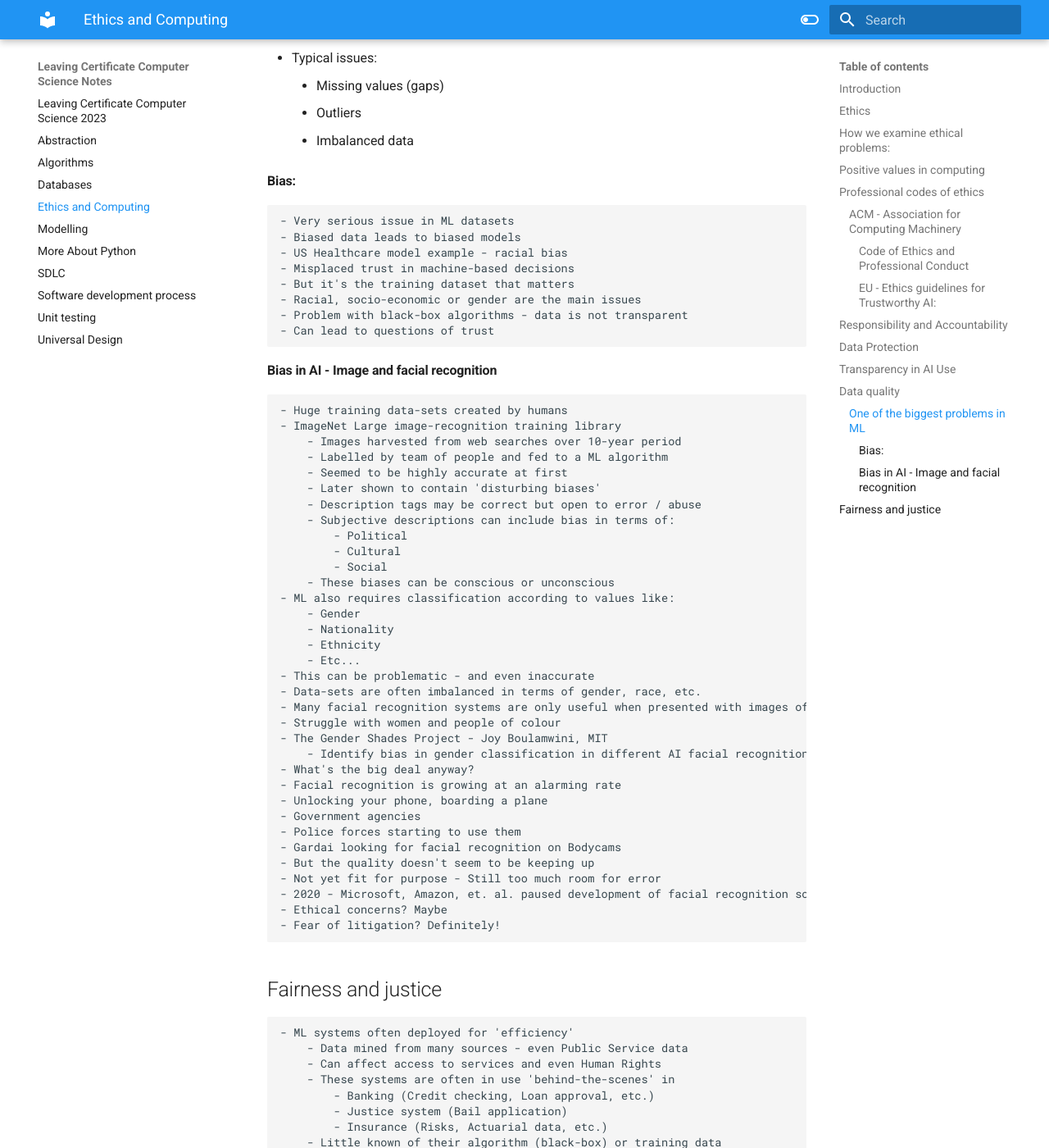
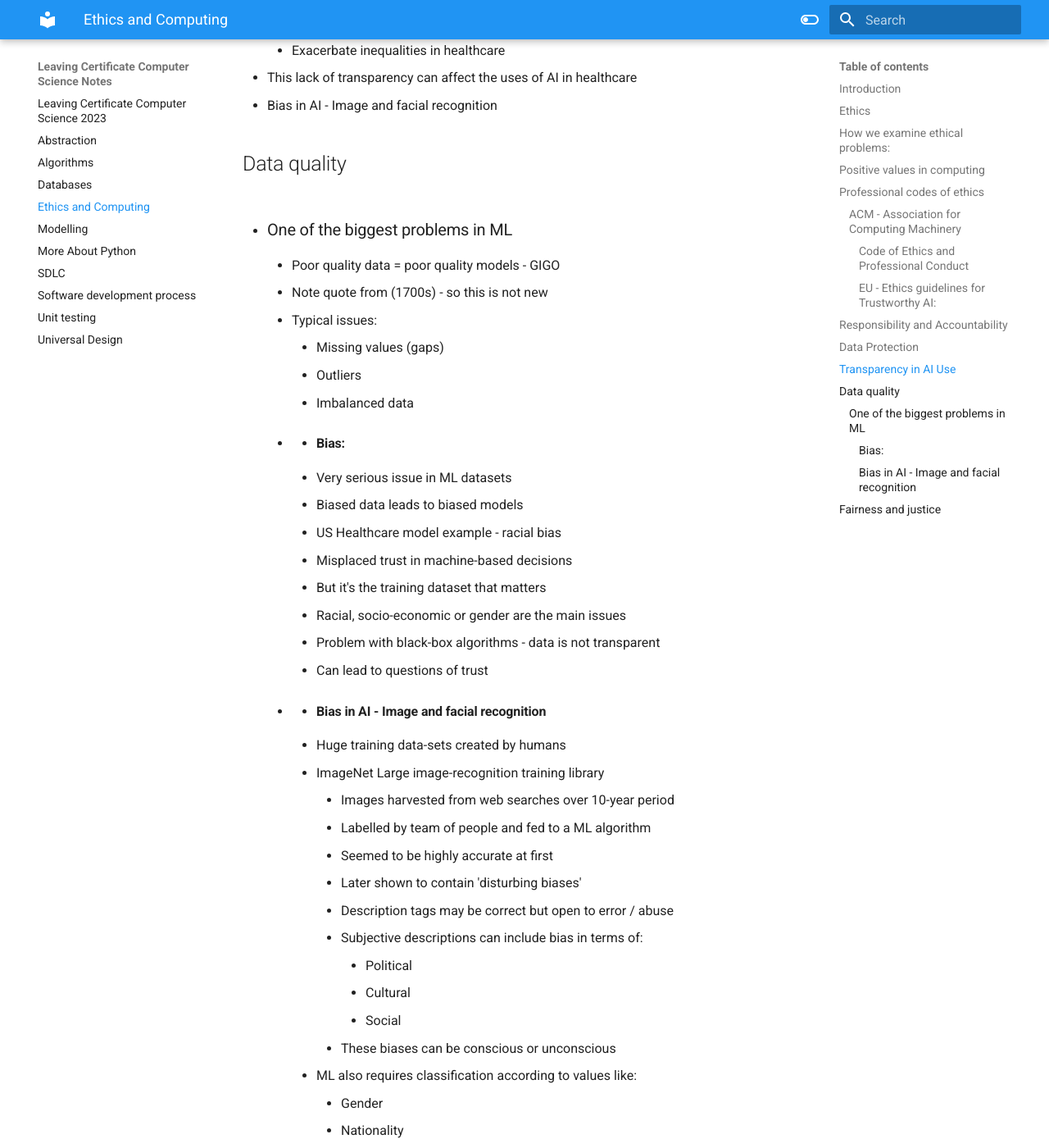
Before and after one commit to alyxdeburca/csnotes, an MkDocs documentation site: the page built from docs/Ethics and Computing.md, in a window 1280 px wide and 1400 px high, scrolled down 6027 px. Shown: the whole window at 82% size. Built offline with MkDocs 1.6.1 and Material for MkDocs 9.7.7, drawn with Linux system fonts in a browser that asks for light colours; some of the changed text lies outside the part shown.

Commit message:
[PUBLISHER] Merge #12

```diff
--- a/docs/Ethics and Computing.md
+++ b/docs/Ethics and Computing.md
@@ -75,7 +75,7 @@ share: true
 	- Accountants
 	- Computer Scientists
 	- Lawyers
-- ### ACM - Association for Computing Machinery
+- - ### ACM - Association for Computing Machinery
 	- Founded 1947
 	- Largest International Organisation
 	- Represents
@@ -83,21 +83,20 @@ share: true
 		- Educators
 		- Researchers
 		- Students
-	#### Code of Ethics and Professional Conduct
+	- - #### Code of Ethics and Professional Conduct
 		- Updated regularly
 		- Last update in 2018
 		- Lists general principles
 		- Professional responsibilities
 		- Professional leadership principles and rules
-
-		1. Contribute to society and to human wellbeing, acknowledging that all people are stakeholders in computing.
-		2. Avoid harm.
-		3. Be honest and trustworthy.
-		4. Be fair and take actionn not to discriminate.
-		5. Respect the work required to produce new ideas, inventions, creative works, and computing artefacts.
-		6. Respect privacy.
-		7. Honour confidentiality.
-	#### EU - Ethics guidelines for Trustworthy AI:
+			1. Contribute to society and to human wellbeing, acknowledging that all people are stakeholders in computing.
+			2. Avoid harm.
+			3. Be honest and trustworthy.
+			4. Be fair and take actionn not to discriminate.
+			5. Respect the work required to produce new ideas, inventions, creative works, and computing artefacts.
+			6. Respect privacy.
+			7. Honour confidentiality.
+	- - #### EU - Ethics guidelines for Trustworthy AI:
 		- Based on Fundamental Rights and Ethical Principles,
 			1. Human agency and oversight.
 			2. Technical robustness and safety.
@@ -165,14 +164,14 @@ share: true
 - This lack of transparency can affect the uses of AI in healthcare
 - Bias in AI - Image and facial recognition
 ## Data quality
-### One of the biggest problems in ML
+- ### One of the biggest problems in ML
 	- Poor quality data = poor quality models - GIGO
 	- Note quote from (1700s) - so this is not new
 	- Typical issues:
 		- Missing values (gaps)
 		- Outliers
 		- Imbalanced data
-	#### Bias:
+	- - #### Bias:
 		- Very serious issue in ML datasets
 		- Biased data leads to biased models
 		- US Healthcare model example - racial bias
@@ -181,7 +180,7 @@ share: true
 		- Racial, socio-economic or gender are the main issues
 		- Problem with black-box algorithms - data is not transparent
 		- Can lead to questions of trust
-	#### Bias in AI - Image and facial recognition
+	- - #### Bias in AI - Image and facial recognition
 		- Huge training data-sets created by humans
 		- ImageNet Large image-recognition training library
 			- Images harvested from web searches over 10-year period
@@ -216,7 +215,7 @@ share: true
 		- 2020 - Microsoft, Amazon, et. al. paused development of facial recognition software for policing - citing the need for stronger regulations (and more accuracy!)
 		- Ethical concerns? Maybe
 		- Fear of litigation? Definitely!
-	## Fairness and justice
+	- ##Fairness and justice
 		- ML systems often deployed for 'efficiency'
 			- Data mined from many sources - even Public Service data
 			- Can affect access to services and even Human Rights
```
Also changed, not shown: other parts of docs/Ethics and Computing.md (+7 -0 lines).
